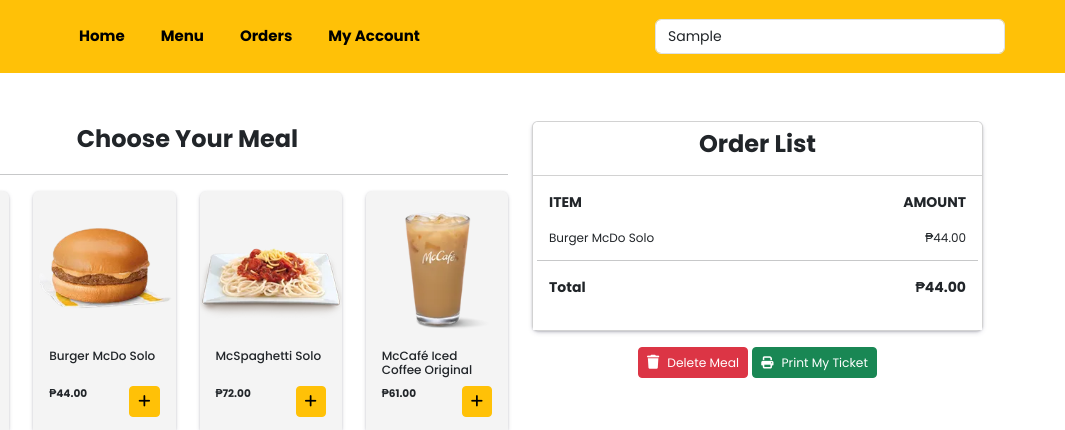
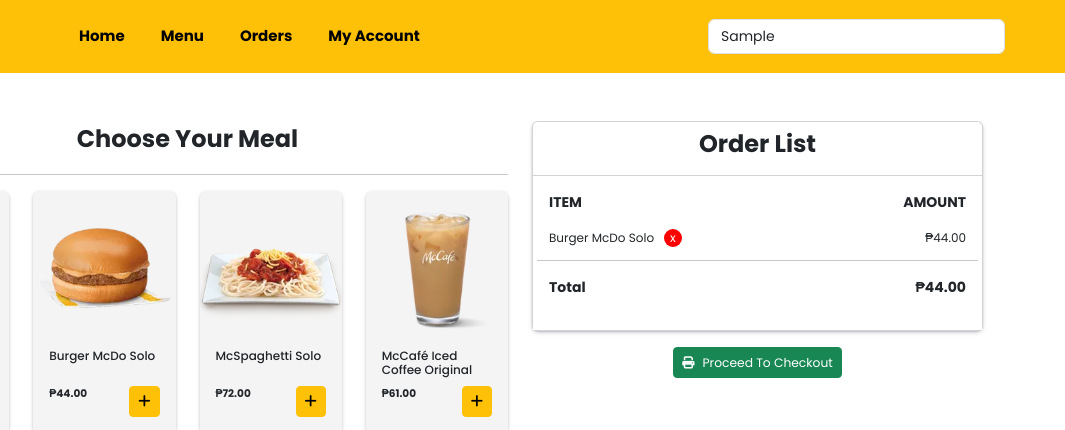
Before and after one commit to pjbronzal/ordering-web-app, a plain HTML site: page index.html in a window 1280 px wide. Both pictures are taken after typing "Sample" into the empty fields and a click on the button 359 px from the left and 401 px from the top of the page. Shown: the top 430 px of the page, 215-1280 px from the left. Drawn offline with nearby package versions, Linux system fonts and the light colour scheme.

Commit message:
added delete specific meal

```diff
--- a/index.html
+++ b/index.html
@@ -41,7 +41,7 @@
                     </li>
                 </ul>
                 <form class="d-flex" role="search">
-                    <input class="form-control me-5" type="search" placeholder="Search for your McDonald's favor">
+                    <input class="form-control me-5" type="search" placeholder="Search">
             </div>
         </div>
     </nav>
@@ -80,7 +80,8 @@
                                     <div class="card mb-3">
                                         <img src="img/Burger Mcdo Solo.png" class="card-img-top">
                                         <div class="card-body">
-                                            <h5 class="card-title">Burger McDo Solo &nbsp;&nbsp;&nbsp;&nbsp;&nbsp;&nbsp;&nbsp;&nbsp;&nbsp;</h5>
+                                            <h5 class="card-title">Burger McDo Solo
+                                                &nbsp;&nbsp;&nbsp;&nbsp;&nbsp;&nbsp;&nbsp;&nbsp;&nbsp;</h5>
                                             <div class="row">
                                                 <div class="col-6 fw-bold price">₱44.00</div>
                                                 <div class="col-6 text-end">
@@ -97,7 +98,8 @@
                                     <div class="card mb-3">
                                         <img src="img/McSpaghetti Solo.webp" class="card-img-top">
                                         <div class="card-body">
-                                            <h5 class="card-title">McSpaghetti Solo &nbsp;&nbsp;&nbsp;&nbsp;&nbsp;&nbsp;&nbsp;&nbsp;&nbsp;</h5>
+                                            <h5 class="card-title">McSpaghetti Solo
+                                                &nbsp;&nbsp;&nbsp;&nbsp;&nbsp;&nbsp;&nbsp;&nbsp;&nbsp;</h5>
                                             <div class="row">
                                                 <div class="col-6 fw-bold price">₱72.00</div>
                                                 <div class="col-6 text-end">
@@ -307,12 +309,9 @@
 
                     </div>
                     <div class="container mt-3 text-center">
-                        <button class="btn btn-sm btn-danger" onclick="deleteMeal()"><i
-                                class="fa-solid fa-trash me-2"></i><small>Delete
-                                Meal</small></button>
                         <button type="button" id="openModalBtn" class="btn btn-sm btn-success" data-bs-toggle="modal"
-                            data-bs-target="#printTicket"><small><i class="fa-solid fa-print me-2"></i>Print My
-                                Ticket</small></button>
+                            data-bs-target="#printTicket"><small><i class="fa-solid fa-print me-2"></i>Proceed To
+                                Checkout</small></button>
                     </div>
                 </div>
 
--- a/index.js
+++ b/index.js
@@ -6,65 +6,48 @@ function orderMeal(mealName, price) {
   orderList.push({ name: mealName, price: price });
   totalAmount += price;
 
+  // Update the total amount display
+  const totalElement = document.getElementById("total");
+  totalElement.textContent = `₱${totalAmount.toFixed(2)}`;
+
+  // Display the newly added item
   const itemNameList = document.getElementById("itemName");
   const itemPriceList = document.getElementById("itemPrice");
-  const totalElement = document.getElementById("total");
 
-  itemNameList.innerHTML = "";
-  itemPriceList.innerHTML = "";
+  const itemNameListItem = document.createElement("li");
+  itemNameListItem.textContent = mealName;
+  itemNameList.appendChild(itemNameListItem);
 
-  for (let i = 0; i < orderList.length; i++) {
-    const order = orderList[i];
-    const itemName = order.name;
-    const itemPrice = order.price;
+  const itemPriceListItem = document.createElement("li");
+  itemPriceListItem.textContent = `₱${price.toFixed(2)}`;
+  itemPriceList.appendChild(itemPriceListItem);
 
-    const itemNameListItem = document.createElement("li");
-    itemNameListItem.textContent = itemName;
-    itemNameList.appendChild(itemNameListItem);
+  // Create a delete button for the newly added item
+  const deleteButton = document.createElement("button");
+  deleteButton.textContent = "x";
+  deleteButton.classList.add("deleteThisMeal");
 
-    const itemPriceListItem = document.createElement("li");
-    itemPriceListItem.textContent = `₱${itemPrice.toFixed(2)}`;
-    itemPriceList.appendChild(itemPriceListItem);
-  }
+  // Add a click event listener to delete the corresponding list item
+  deleteButton.addEventListener("click", () => {
+    // Subtract the item price from the total amount
+    totalAmount -= price;
+    totalElement.textContent = `₱${totalAmount.toFixed(2)}`;
 
-  totalElement.textContent = `₱${totalAmount.toFixed(2)}`;
-  event.preventDefault();
-}
+    // Remove the list items and the delete button for the deleted item
+    itemNameList.removeChild(itemNameListItem);
+    itemPriceList.removeChild(itemPriceListItem);
+    itemNameListItem.removeChild(deleteButton);
 
-// DELETING ORDER
-function deleteMeal() {
-  if (orderList.length === 0) {
-    alert("No order to delete.");
-    return;
-  }
+    // Remove the deleted item from the orderList
+    const index = orderList.findIndex((item) => item.name === mealName);
+    if (index !== -1) {
+      orderList.splice(index, 1);
+    }
+  });
 
-  const latestItem = orderList.pop();
-  const latestItemPrice = latestItem.price;
+  // Append the delete button to the list item
+  itemNameListItem.appendChild(deleteButton);
 
-  totalAmount -= latestItemPrice;
-
-  const itemNameList = document.getElementById("itemName");
-  const itemPriceList = document.getElementById("itemPrice");
-  const totalElement = document.getElementById("total");
-
-  itemNameList.innerHTML = "";
-  itemPriceList.innerHTML = "";
-
-  for (let i = 0; i < orderList.length; i++) {
-    const order = orderList[i];
-    const itemName = order.name;
-    const itemPrice = order.price;
-
-    const itemNameListItem = document.createElement("li");
-    itemNameListItem.textContent = itemName;
-    itemNameList.appendChild(itemNameListItem);
-
-    const itemPriceListItem = document.createElement("li");
-    itemPriceListItem.textContent = `₱${itemPrice.toFixed(2)}`;
-    itemPriceList.appendChild(itemPriceListItem);
-  }
-
-  totalElement.textContent = `₱${totalAmount.toFixed(2)}`;
   event.preventDefault();
 }
 
@@ -96,7 +79,7 @@ document.getElementById("openModalBtn").addEventListener("click", function () {
   modal.style.display = "block";
 });
 
-document.querySelector(".close").addEventListener("click", function () {
-  const modal = document.getElementById("myModal");
-  modal.style.display = "none";
-});
+// document.querySelector(".close").addEventListener("click", function () {
+//   const modal = document.getElementById("myModal");
+//   modal.style.display = "none";
+// });
--- a/style.css
+++ b/style.css
@@ -27,7 +27,7 @@ nav ul li {
 }
 
 nav .form-control {
-  width: 350px;
+  /* width: 300px; */
   font-size: 14px;
 }
 
@@ -82,3 +82,12 @@ ul li {
 .img-fluid {
   width: 150px;
 }
+
+.deleteThisMeal {
+  padding: 0 6px;
+  margin-left: 10px;
+  border: 0;
+  background-color: red;
+  color: white;
+  border-radius: 50%;
+}
```
